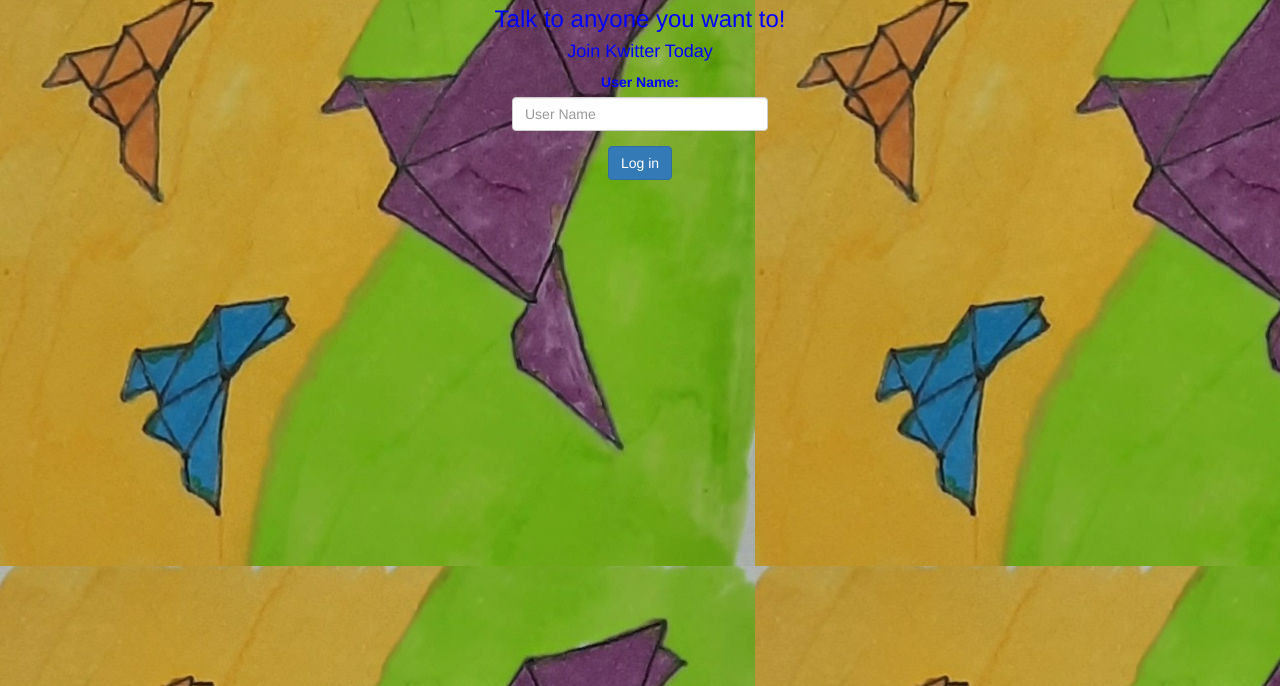
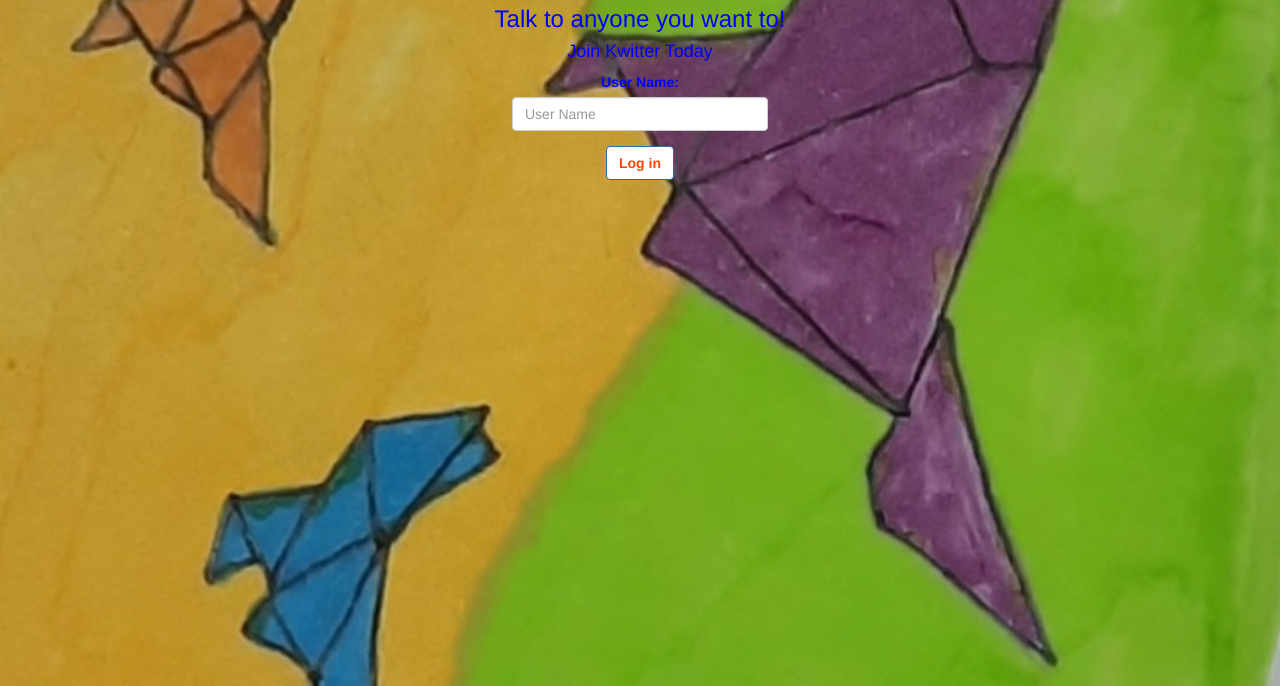
Before and after one commit to VrindaTyagi123/Project93, a plain HTML site: page index.html in a window 1280 px wide. Shown: the part 114-800 px from the top of the page. Drawn offline with nearby package versions, Linux system fonts and the light colour scheme.

Commit message:
Add files via upload

```diff
--- a/index.html
+++ b/index.html
@@ -12,7 +12,7 @@
     <script src="kwitter.js"></script>
 </head>
 
-<body background="20220205_205900.jpg">
+<body class= "body_background">
 
     <center>
 
@@ -31,8 +31,8 @@
             <input type="text" id="user_name" class="form-control" placeholder="User Name" style="width: 20%;">
         </div>
 
-        <button id="login_button" class="btn btn-primary" onclick="addUser()">Log in</button>
-    </center>
+        <button id="login_button" class="btn btn-primary" onclick="addUser()" style="background-color: white; color: orangered; font-weight: bold;">Log in</button>
+</center>
 
 </body>
 </html>
--- a/kwitter.css
+++ b/kwitter.css
@@ -1,3 +1,6 @@
-body{
+.body_background{
     color: blue;
+    background-image: url("20220205_205900.jpg");
+    background-position: center;
+    background-size: cover;
 }
```
